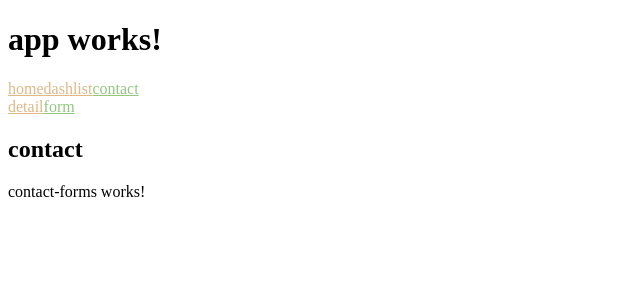
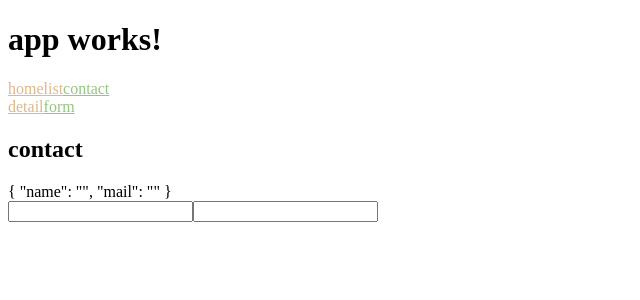
Before and after one commit to netTrek/ng2-training, an Angular app: page /contact/form in a window 1280 px wide. Shown: the top 300 px of the page, without its empty margins (0-640 px from the left). Built offline with nearby package versions, Linux system fonts and the light colour scheme.

Commit message:
bootstrap end

```diff
--- a/src/app/app.component.html
+++ b/src/app/app.component.html
@@ -4,7 +4,10 @@
 
 <nav>
   <a routerLink="home" routerLinkActive="active">home</a>
+  <!--
+  LAZY LOADED Bugy unter Cli 25.5
   <a routerLink="dash" routerLinkActive="active">dash</a>
+  -->
   <a routerLink="list" routerLinkActive="active">list</a>
   <a routerLink="contact" routerLinkActive="active">contact</a>
 </nav>
--- a/src/app/app.module.ts
+++ b/src/app/app.module.ts
@@ -48,10 +48,6 @@ import {ContactFormsComponent} from "./common-ui/contact-forms/contact-forms.com
         canActivate: [ CanActiveService ]
       },
       {
-        path        : 'dash',
-        loadChildren: './dash/dash.module#DashModule'
-      },
-      {
         path: 'contact',
         component: ContactComponent,
         children: [
--- a/src/app/common-ui/common-ui.module.ts
+++ b/src/app/common-ui/common-ui.module.ts
@@ -11,11 +11,13 @@ import {RouterModule} from "@angular/router";
 import { ContactComponent } from './contact/contact.component';
 import { ContactDetailsComponent } from './contact-details/contact-details.component';
 import { ContactFormsComponent } from './contact-forms/contact-forms.component';
+import {FormsModule} from "@angular/forms";
 
 @NgModule({
   imports: [
     CommonModule,
-    RouterModule
+    RouterModule,
+    FormsModule
   ],
   declarations: [UserComponent, UserTitleComponent, UserListComponent, ItalicDirective, ReversePipe, HomeComponent, UserDetailsComponent, ContactComponent, ContactDetailsComponent, ContactFormsComponent],
   exports: [UserComponent, UserTitleComponent, UserListComponent, ItalicDirective, ReversePipe, HomeComponent, UserDetailsComponent, ContactComponent, ContactDetailsComponent, ContactFormsComponent]
--- a/src/app/common-ui/contact-forms/contact-forms.component.html
+++ b/src/app/common-ui/contact-forms/contact-forms.component.html
@@ -1,3 +1,10 @@
-<p>
-  contact-forms works!
-</p>
+
+{{formModel | json}}
+
+<form novalidate>
+
+
+  <input type="text" name="name" [(ngModel)]="formModel.name">
+  <input type="email" name="mail" [(ngModel)]="formModel.mail">
+
+</form>
--- a/src/app/common-ui/contact-forms/contact-forms.component.ts
+++ b/src/app/common-ui/contact-forms/contact-forms.component.ts
@@ -7,6 +7,14 @@ import { Component, OnInit } from '@angular/core';
 })
 export class ContactFormsComponent implements OnInit {
 
+  formModel: { mail: string, name: string } = {
+    name: '',
+    mail: ''
+  };
+
+  name: string = '';
+  mail: string = '';
+
   constructor() { }
 
   ngOnInit() {
```
